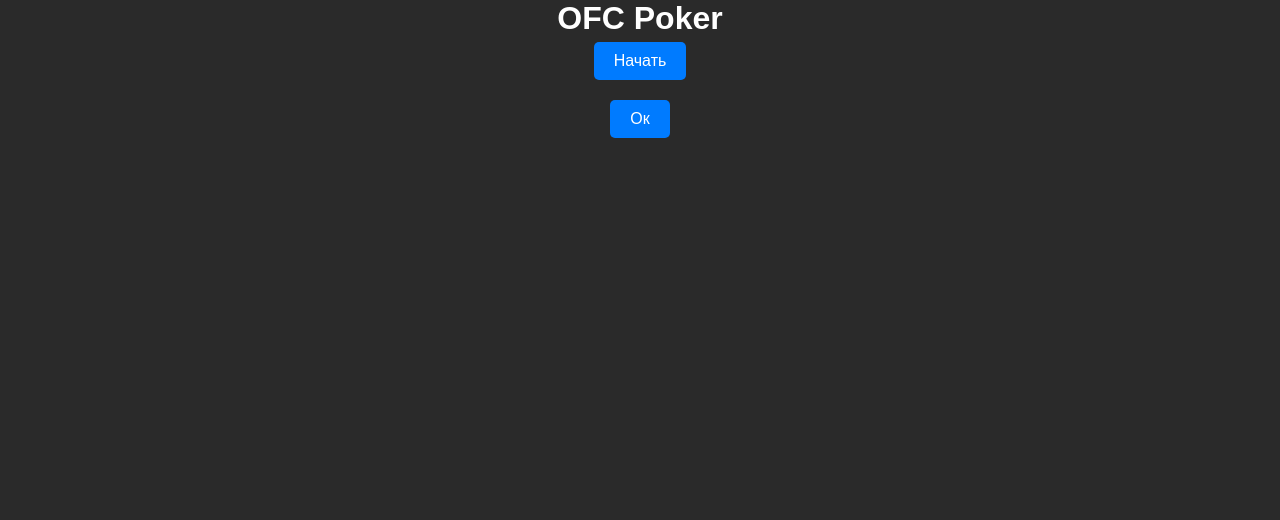
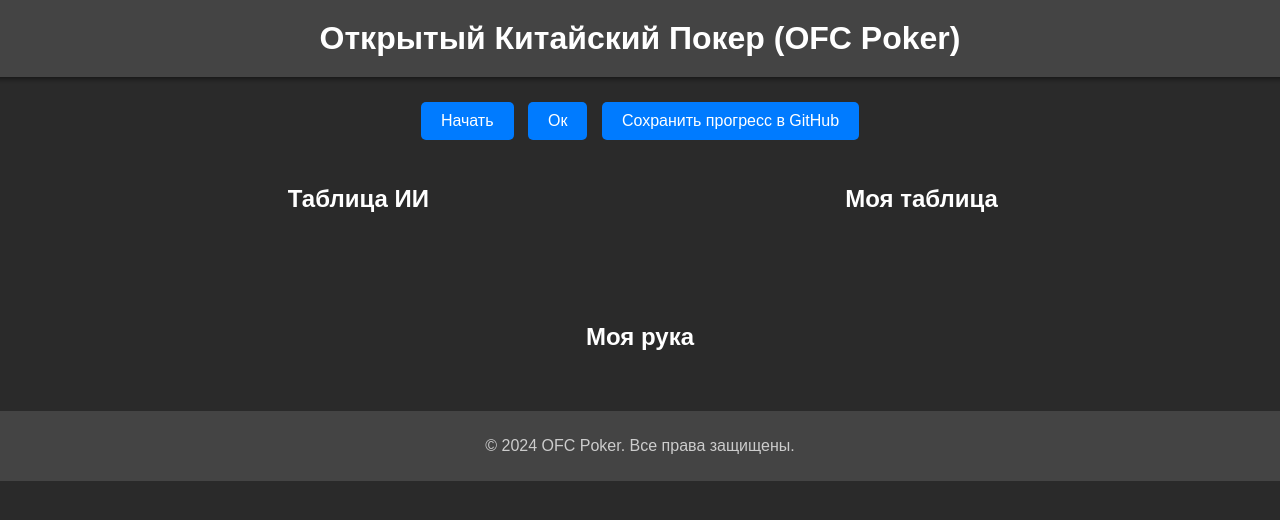
Before and after one commit to Azerus96/gptofc, a FastAPI app: page / in a window 1280 px wide. Shown: the top 520 px of the page. Run offline with FastAPI, Linux system fonts and the light colour scheme.

Commit message:
Update index.html

```diff
--- a/templates/index.html
+++ b/templates/index.html
@@ -7,10 +7,49 @@
     <link rel="stylesheet" href="/static/style.css">
 </head>
 <body>
-    <h1>OFC Poker</h1>
-    <button id="start">Начать</button>
-    <div id="hand"></div>
-    <button id="next">Ок</button>
+    <header>
+        <h1>Открытый Китайский Покер (OFC Poker)</h1>
+    </header>
+
+    <main>
+        <!-- Кнопки управления -->
+        <div id="controls">
+            <button id="start">Начать</button>
+            <button id="next">Ок</button>
+            <button id="save-github">Сохранить прогресс в GitHub</button>
+        </div>
+
+        <!-- Игровые таблицы -->
+        <section id="tables">
+            <!-- Таблица ИИ -->
+            <div id="ai-table" class="table">
+                <h2>Таблица ИИ</h2>
+                <div class="row" id="ai-top"></div>
+                <div class="row" id="ai-middle"></div>
+                <div class="row" id="ai-bottom"></div>
+            </div>
+
+            <!-- Таблица игрока -->
+            <div id="player-table" class="table">
+                <h2>Моя таблица</h2>
+                <div class="row" id="player-top"></div>
+                <div class="row" id="player-middle"></div>
+                <div class="row" id="player-bottom"></div>
+            </div>
+        </section>
+
+        <!-- Текущая рука игрока -->
+        <section id="hand-section">
+            <h2>Моя рука</h2>
+            <div id="hand"></div>
+        </section>
+    </main>
+
+    <footer>
+        <p>© 2024 OFC Poker. Все права защищены.</p>
+    </footer>
+
+    <!-- Подключение JavaScript -->
     <script src="/static/script.js"></script>
 </body>
 </html>
```
